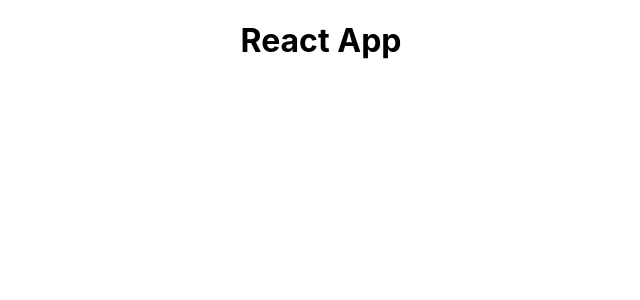
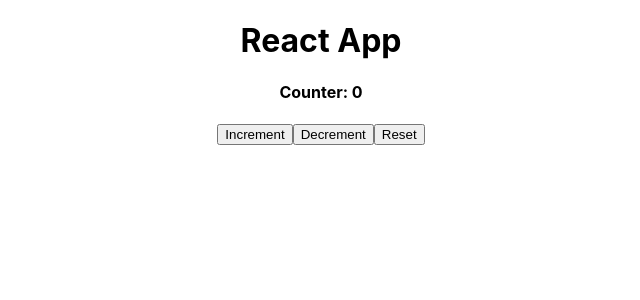
Before and after one commit to Atul48649/machine-round-practice, a React (Create React App) app: page / in a window 1280 px wide. Shown: the top 300 px of the page, without its empty margins (319-959 px from the left). Built offline with nearby package versions, Linux system fonts and the light colour scheme.

Commit message:
counter-app

```diff
--- a/src/App.js
+++ b/src/App.js
@@ -1,9 +1,11 @@
 import './App.css';
+import CounterApp from './Components/CounterApp';
 
 function App() {
   return (
     <div className="App">
       <h1>React App</h1>
+      <CounterApp />
     </div>
   );
 }
--- /dev/null
+++ b/src/Components/CounterApp.jsx
@@ -0,0 +1,15 @@
+import { useState } from "react"
+
+const CounterApp = () => {
+    const [counter, setCounter] = useState(0);
+    return (
+        <>
+            <h4>Counter: {counter}</h4>
+            <button onClick={() => setCounter(prev => prev + 1)}>Increment</button>
+            <button onClick={() => setCounter(prev => prev - 1)}>Decrement</button>
+            <button onClick={() => setCounter(0)}>Reset</button>
+        </>
+    )
+}
+
+export default CounterApp;
```
